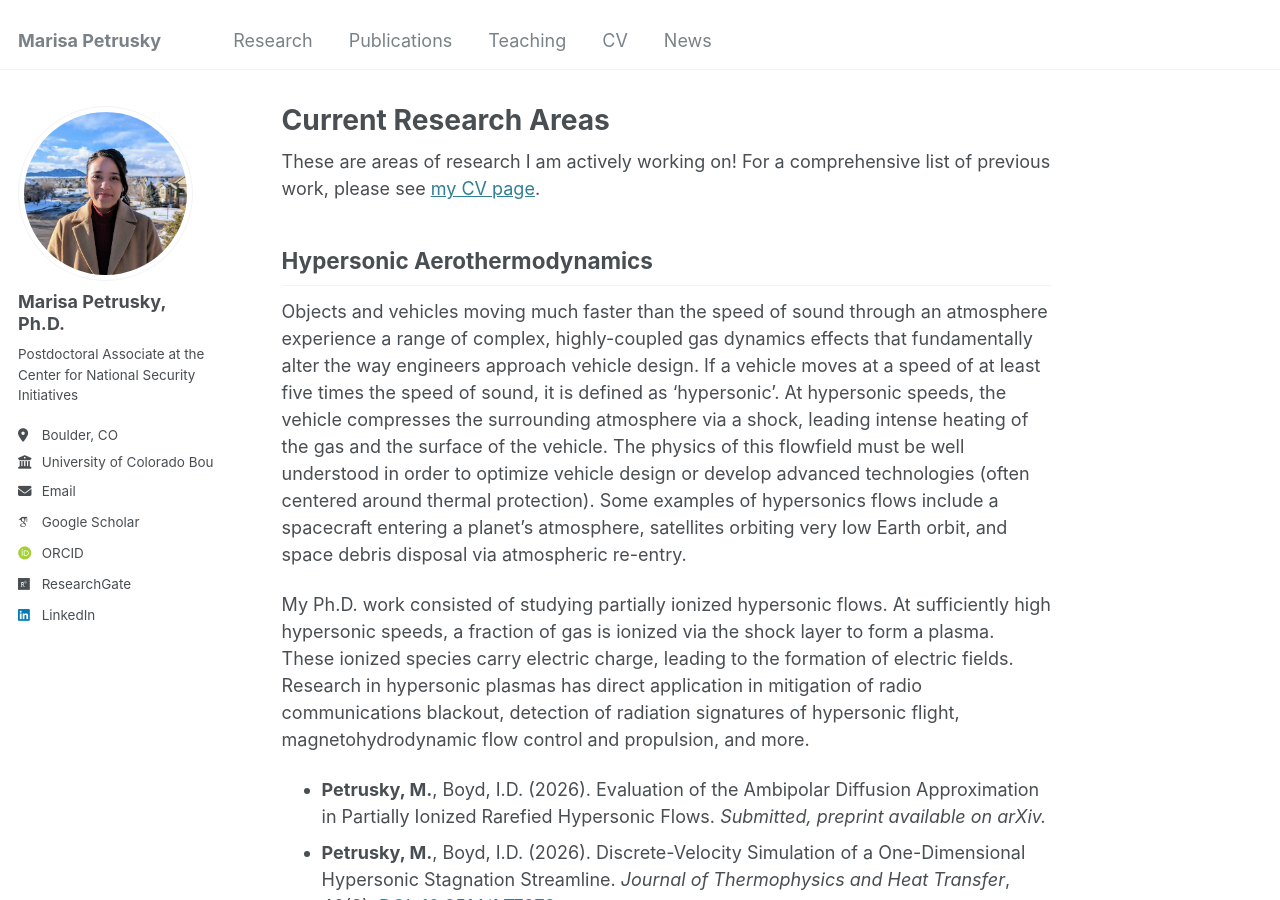
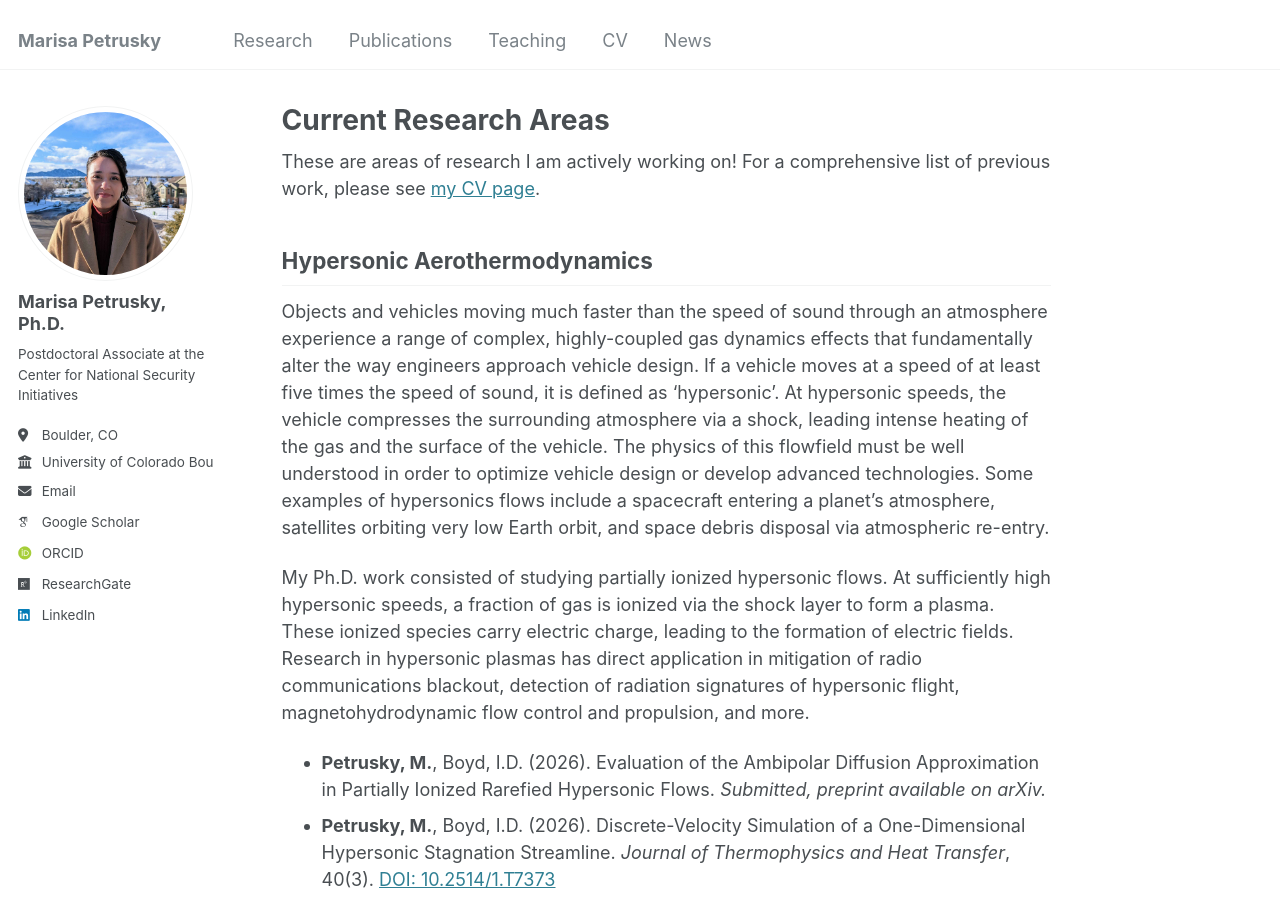
Before and after one commit to marisapetrusky/marisapetrusky.github.io, a Jekyll site: the page built from _pages/research.md, in a window 1280 px wide and 900 px high. Built offline with Jekyll 4.4.1, drawn with Linux system fonts in a browser that asks for light colours; some web fonts are replaced.

Commit message:
Update research.md

```diff
--- a/_pages/research.md
+++ b/_pages/research.md
@@ -11,7 +11,7 @@
 
 ## Hypersonic Aerothermodynamics
 
-Objects and vehicles moving much faster than the speed of sound through an atmosphere experience a range of complex, highly-coupled gas dynamics effects that fundamentally alter the way engineers approach vehicle design. If a vehicle moves at a speed of at least five times the speed of sound, it is defined as 'hypersonic'. At hypersonic speeds, the vehicle compresses the surrounding atmosphere via a shock, leading intense heating of the gas and the surface of the vehicle. The physics of this flowfield must be well understood in order to optimize vehicle design or develop advanced technologies (often centered around thermal protection). Some examples of hypersonics flows include a spacecraft entering a planet's atmosphere, satellites orbiting very low Earth orbit, and space debris disposal via atmospheric re-entry.
+Objects and vehicles moving much faster than the speed of sound through an atmosphere experience a range of complex, highly-coupled gas dynamics effects that fundamentally alter the way engineers approach vehicle design. If a vehicle moves at a speed of at least five times the speed of sound, it is defined as 'hypersonic'. At hypersonic speeds, the vehicle compresses the surrounding atmosphere via a shock, leading intense heating of the gas and the surface of the vehicle. The physics of this flowfield must be well understood in order to optimize vehicle design or develop advanced technologies. Some examples of hypersonics flows include a spacecraft entering a planet's atmosphere, satellites orbiting very low Earth orbit, and space debris disposal via atmospheric re-entry.
 
 My Ph.D. work consisted of studying partially ionized hypersonic flows. At sufficiently high hypersonic speeds, a fraction of gas is ionized via the shock layer to form a plasma. These ionized species carry electric charge, leading to the formation of electric fields. Research in hypersonic plasmas has direct application in mitigation of radio communications blackout, detection of radiation signatures of hypersonic flight, magnetohydrodynamic flow control and propulsion, and more.
 
```
